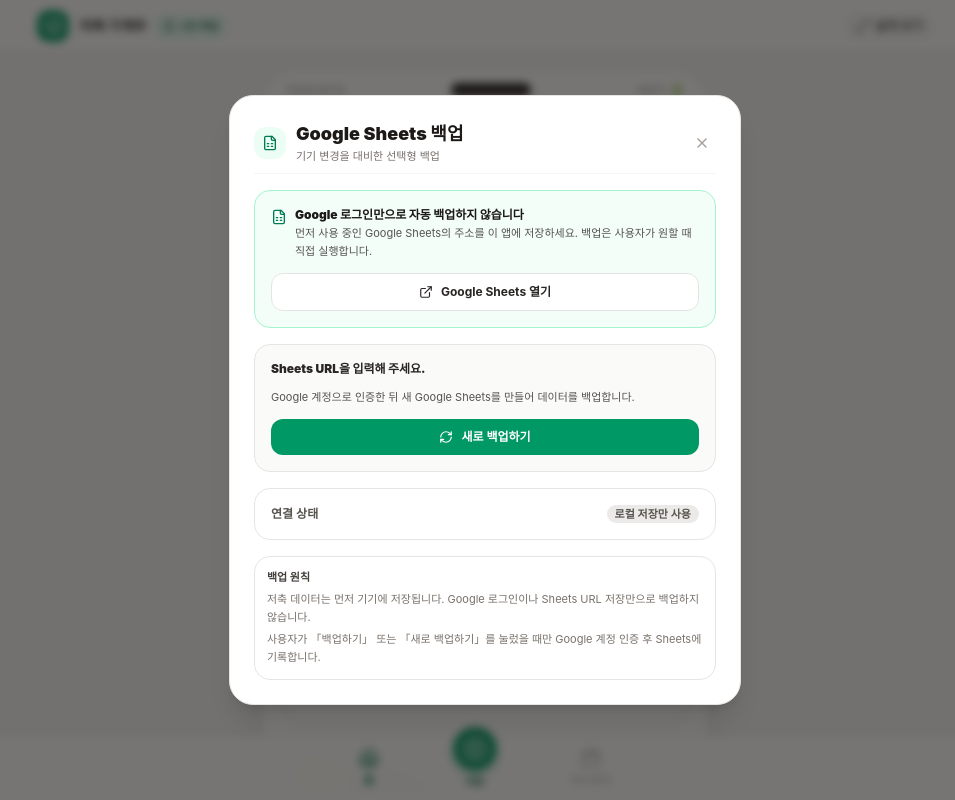
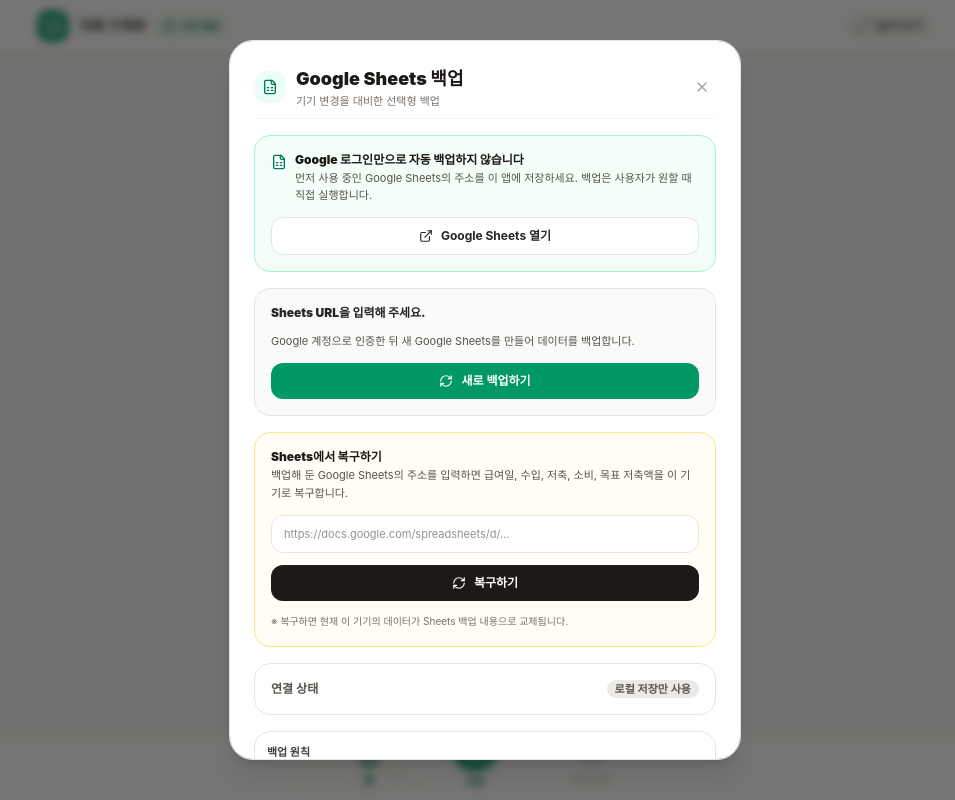
Before and after one commit to Ninetaild/app, a React (Vite) app: page / in a window 1280 px wide. Both pictures are taken after a click on the button "시트 백업". Shown: the top 800 px of the page, without its empty margins (155-1110 px from the left). Built offline with nearby package versions, Linux system fonts and the light colour scheme; no server answers; a web font is replaced by a local one.

Commit message:
Add Google Sheets restore UI

```diff
--- a/src/components/GoogleSheetsModal.tsx
+++ b/src/components/GoogleSheetsModal.tsx
@@ -1,6 +1,7 @@
 import React, { useEffect, useState } from 'react';
 import { Check, ExternalLink, FileSpreadsheet, RefreshCw, ShieldCheck, X } from 'lucide-react';
 import { clearSheetsConnection, connectGoogleSheets, getLastSyncInfo, getSavedSheetsUrl, saveSheetsUrl, syncAllToGoogleSheets } from '../data/googleSheets';
+import { restoreFromGoogleSheets } from '../data/googleSheetsRestore';
 import { clearGoogleToken, getGoogleClientId } from '../data/googleAuth';
 import { StorageRepository } from '../data/storage';
 
@@ -8,14 +9,18 @@
 
 export const GoogleSheetsModal: React.FC<GoogleSheetsModalProps> = ({ isOpen, onClose }) => {
   const [spreadsheetUrl, setSpreadsheetUrl] = useState('');
+  const [restoreUrl, setRestoreUrl] = useState('');
   const [isSyncing, setIsSyncing] = useState(false);
+  const [isRestoring, setIsRestoring] = useState(false);
   const [message, setMessage] = useState<string | null>(null);
   const [lastSync, setLastSync] = useState<{ time: string | null; status: string | null }>({ time: null, status: null });
   const hasClientId = Boolean(getGoogleClientId());
 
   useEffect(() => {
     if (!isOpen) return;
-    setSpreadsheetUrl(getSavedSheetsUrl());
+    const savedUrl = getSavedSheetsUrl();
+    setSpreadsheetUrl(savedUrl);
+    setRestoreUrl(savedUrl);
     setLastSync(getLastSyncInfo());
     setMessage(null);
   }, [isOpen]);
@@ -36,6 +41,7 @@
     }
     saveSheetsUrl(value);
     setSpreadsheetUrl(getSavedSheetsUrl());
+    setRestoreUrl(getSavedSheetsUrl());
     setMessage('Sheets 주소를 저장했습니다. 이제 필요할 때만 백업할 수 있습니다.');
   };
 
@@ -49,19 +55,48 @@
       if (!getSavedSheetsUrl()) {
         const result = await connectGoogleSheets();
         setSpreadsheetUrl(result.spreadsheetUrl);
+        setRestoreUrl(result.spreadsheetUrl);
       }
       const success = await syncAllToGoogleSheets(records, goals, StorageRepository.getSettings());
       setSpreadsheetUrl(getSavedSheetsUrl());
+      setRestoreUrl(getSavedSheetsUrl());
       setLastSync(getLastSyncInfo());
       setMessage(success ? 'Google Sheets에 최신 로컬 데이터를 백업했습니다.' : '백업에 실패했습니다. 저축 데이터는 이 기기에 그대로 남아 있습니다.');
     } catch (error) { setMessage(error instanceof Error ? error.message : 'Google Sheets 백업에 실패했습니다.'); }
     finally { setIsSyncing(false); }
   };
 
+  const restoreNow = async () => {
+    const value = restoreUrl.trim();
+    if (!value) {
+      setMessage('복구할 Google Sheets URL을 입력해 주세요.');
+      return;
+    }
+    if (!/https?:\/\/(www\.)?docs\.google\.com\/spreadsheets\/d\/[^/]+/i.test(value)) {
+      setMessage('Google Sheets 주소 형식을 확인해 주세요.');
+      return;
+    }
+    if (!window.confirm('현재 이 기기의 저축 데이터를 Google Sheets 백업 내용으로 교체합니다. 계속하시겠습니까?')) return;
+    if (!hasClientId) { setMessage('앱 배포 설정에 VITE_GOOGLE_CLIENT_ID가 필요합니다.'); return; }
+
+    setIsRestoring(true);
+    setMessage(null);
+    try {
+      await restoreFromGoogleSheets(value);
+      setMessage('Google Sheets 데이터를 복구했습니다. 앱을 새로고침합니다.');
+      window.setTimeout(() => window.location.reload(), 500);
+    } catch (error) {
+      setMessage(error instanceof Error ? error.message : 'Google Sheets 복구에 실패했습니다.');
+    } finally {
+      setIsRestoring(false);
+    }
+  };
+
   const handleDisconnect = () => {
     clearSheetsConnection();
     clearGoogleToken();
     setSpreadsheetUrl('');
+    setRestoreUrl('');
     setLastSync({ time: null, status: null });
     setMessage('Sheets 연결 정보를 지웠습니다. 로컬 데이터는 삭제되지 않습니다.');
   };
@@ -73,12 +108,14 @@
 
         <div className="p-4 rounded-2xl border border-emerald-200 bg-emerald-50/60 space-y-3"><div className="flex items-start gap-2"><FileSpreadsheet className="w-4 h-4 text-emerald-700 mt-0.5 shrink-0" /><div><p className="text-xs font-black text-stone-900">Google 로그인만으로 자동 백업하지 않습니다</p><p className="text-[11px] leading-relaxed text-stone-600 mt-0.5">먼저 사용 중인 Google Sheets의 주소를 이 앱에 저장하세요. 백업은 사용자가 원할 때 직접 실행합니다.</p></div></div><a href="https://docs.google.com/spreadsheets/" target="_blank" rel="noreferrer" className="w-full flex items-center justify-center gap-2 py-2.5 px-4 bg-white hover:bg-stone-50 text-stone-800 rounded-xl text-xs font-bold border border-stone-200"><ExternalLink className="w-3.5 h-3.5" />Google Sheets 열기</a></div>
 
-        <div className="p-4 bg-stone-50 rounded-2xl border border-stone-200 space-y-3"><p className="text-xs font-black text-stone-800">{spreadsheetUrl ? 'Sheets URL 복사 방법' : 'Sheets URL을 입력해 주세요.'}</p>{spreadsheetUrl ? <><ol className="text-[11px] leading-relaxed text-stone-600 space-y-1 list-decimal pl-4"><li>Google Sheets에서 백업에 사용할 스프레드시트를 엽니다.</li><li>상단 브라우저 주소창의 주소를 복사합니다.</li><li>아래 입력칸에 붙여 넣고 저장합니다.</li></ol><input value={spreadsheetUrl} onChange={(event) => setSpreadsheetUrl(event.target.value)} placeholder="https://docs.google.com/spreadsheets/d/..." className="w-full px-3 py-2.5 bg-white border border-stone-200 rounded-xl text-[11px] outline-none focus:ring-2 focus:ring-emerald-200" /><button type="button" onClick={saveUrl} className="w-full py-2.5 px-4 bg-emerald-600 hover:bg-emerald-700 text-white rounded-xl text-xs font-bold flex items-center justify-center gap-2"><Check className="w-3.5 h-3.5" />Sheets 주소 저장</button></> : <><p className="text-[11px] leading-relaxed text-stone-600">Google 계정으로 인증한 뒤 새 Google Sheets를 만들어 데이터를 백업합니다.</p><button type="button" onClick={syncNow} disabled={isSyncing} className="w-full py-2.5 px-4 bg-emerald-600 hover:bg-emerald-700 disabled:opacity-50 text-white rounded-xl text-xs font-bold flex items-center justify-center gap-2"><RefreshCw className={`w-3.5 h-3.5 ${isSyncing ? 'animate-spin' : ''}`} />{isSyncing ? '백업 중...' : '새로 백업하기'}</button></>}</div>
+        <div className="p-4 bg-stone-50 rounded-2xl border border-stone-200 space-y-3"><p className="text-xs font-black text-stone-800">{spreadsheetUrl ? 'Sheets URL 복사 방법' : 'Sheets URL을 입력해 주세요.'}</p>{spreadsheetUrl ? <ol className="text-[11px] leading-relaxed text-stone-600 space-y-1 list-decimal pl-4"><li>Google Sheets에서 백업에 사용할 스프레드시트를 엽니다.</li><li>상단 브라우저 주소창의 주소를 복사합니다.</li><li>아래 입력칸에 붙여 넣고 저장합니다.</li></ol> : <p className="text-[11px] leading-relaxed text-stone-600">Google 계정으로 인증한 뒤 새 Google Sheets를 만들어 데이터를 백업합니다.</p>}{!spreadsheetUrl && <button type="button" onClick={syncNow} disabled={isSyncing} className="w-full py-2.5 px-4 bg-emerald-600 hover:bg-emerald-700 disabled:opacity-50 text-white rounded-xl text-xs font-bold flex items-center justify-center gap-2"><RefreshCw className={`w-3.5 h-3.5 ${isSyncing ? 'animate-spin' : ''}`} />{isSyncing ? '백업 중...' : '새로 백업하기'}</button>}{spreadsheetUrl && <><input value={spreadsheetUrl} onChange={(event) => setSpreadsheetUrl(event.target.value)} placeholder="https://docs.google.com/spreadsheets/d/..." className="w-full px-3 py-2.5 bg-white border border-stone-200 rounded-xl text-[11px] outline-none focus:ring-2 focus:ring-emerald-200" /><button type="button" onClick={saveUrl} className="w-full py-2.5 px-4 bg-emerald-600 hover:bg-emerald-700 text-white rounded-xl text-xs font-bold flex items-center justify-center gap-2"><Check className="w-3.5 h-3.5" />Sheets 주소 저장</button></>}</div>
+
+        <div className="p-4 rounded-2xl border border-amber-200 bg-amber-50/50 space-y-3"><div><p className="text-xs font-black text-stone-900">Sheets에서 복구하기</p><p className="text-[11px] leading-relaxed text-stone-600 mt-0.5">백업해 둔 Google Sheets의 주소를 입력하면 급여일, 수입, 저축, 소비, 목표 저축액을 이 기기로 복구합니다.</p></div><input value={restoreUrl} onChange={(event) => setRestoreUrl(event.target.value)} placeholder="https://docs.google.com/spreadsheets/d/..." className="w-full px-3 py-2.5 bg-white border border-stone-200 rounded-xl text-[11px] outline-none focus:ring-2 focus:ring-amber-200" /><button type="button" onClick={restoreNow} disabled={isRestoring || isSyncing} className="w-full py-2.5 px-4 bg-stone-900 hover:bg-stone-800 disabled:opacity-50 text-white rounded-xl text-xs font-bold flex items-center justify-center gap-2"><RefreshCw className={`w-3.5 h-3.5 ${isRestoring ? 'animate-spin' : ''}`} />{isRestoring ? '복구 중...' : '복구하기'}</button><p className="text-[10px] leading-relaxed text-stone-500">※ 복구하면 현재 이 기기의 데이터가 Sheets 백업 내용으로 교체됩니다.</p></div>
 
         <div className="p-4 rounded-2xl border border-stone-200 bg-white space-y-3"><div className="flex items-center justify-between text-xs"><span className="font-semibold text-stone-600">연결 상태</span>{spreadsheetUrl ? <span className="inline-flex items-center gap-1 font-bold text-emerald-700 bg-emerald-100/70 px-2 py-0.5 rounded-full text-[11px]"><ShieldCheck className="w-3 h-3" /> 주소 저장됨</span> : <span className="font-semibold text-stone-600 bg-stone-200/80 px-2 py-0.5 rounded-full text-[11px]">로컬 저장만 사용</span>}</div>{spreadsheetUrl && <button type="button" onClick={() => window.open(spreadsheetUrl, '_blank', 'noopener,noreferrer')} className="w-full flex items-center justify-between gap-2 text-[11px] text-stone-600 bg-stone-50 border border-stone-200 rounded-xl px-3 py-2 hover:bg-white"><span className="truncate font-medium">저장된 Google Sheets 열기</span><ExternalLink className="w-3 h-3 shrink-0" /></button>}{lastSync.time && <div className="text-[11px] text-stone-500 pt-1 border-t border-stone-200/60">최근 백업: <span className="text-stone-700 font-medium">{lastSync.time}</span></div>}</div>
 
         {message && <div className="text-[11px] text-stone-700 font-semibold bg-stone-50 p-3 rounded-xl border border-stone-200 whitespace-pre-line">{message}</div>}
-        {spreadsheetUrl && <div className="space-y-2"><button type="button" onClick={syncNow} disabled={isSyncing} className="w-full py-2.5 px-4 bg-stone-900 hover:bg-stone-800 disabled:opacity-50 text-white rounded-xl text-xs font-bold flex items-center justify-center gap-2"><RefreshCw className={`w-3.5 h-3.5 ${isSyncing ? 'animate-spin' : ''}`} />{isSyncing ? '백업 중...' : '백업하기'}</button><button type="button" onClick={handleDisconnect} className="w-full py-2 text-[11px] font-semibold text-stone-500 hover:text-stone-800">연결 정보 지우기</button></div>}
+        {spreadsheetUrl && <div className="space-y-2"><button type="button" onClick={syncNow} disabled={isSyncing || isRestoring} className="w-full py-2.5 px-4 bg-stone-900 hover:bg-stone-800 disabled:opacity-50 text-white rounded-xl text-xs font-bold flex items-center justify-center gap-2"><RefreshCw className={`w-3.5 h-3.5 ${isSyncing ? 'animate-spin' : ''}`} />{isSyncing ? '백업 중...' : '백업하기'}</button><button type="button" onClick={handleDisconnect} className="w-full py-2 text-[11px] font-semibold text-stone-500 hover:text-stone-800">연결 정보 지우기</button></div>}
 
         <div className="p-3 rounded-2xl border border-stone-200 bg-white text-[11px] leading-relaxed text-stone-500"><p className="font-bold text-stone-700 mb-1">백업 원칙</p><p>저축 데이터는 먼저 기기에 저장됩니다. Google 로그인이나 Sheets URL 저장만으로 백업하지 않습니다.</p><p className="mt-1">사용자가 「백업하기」 또는 「새로 백업하기」를 눌렀을 때만 Google 계정 인증 후 Sheets에 기록합니다.</p></div>
       </div>
```
